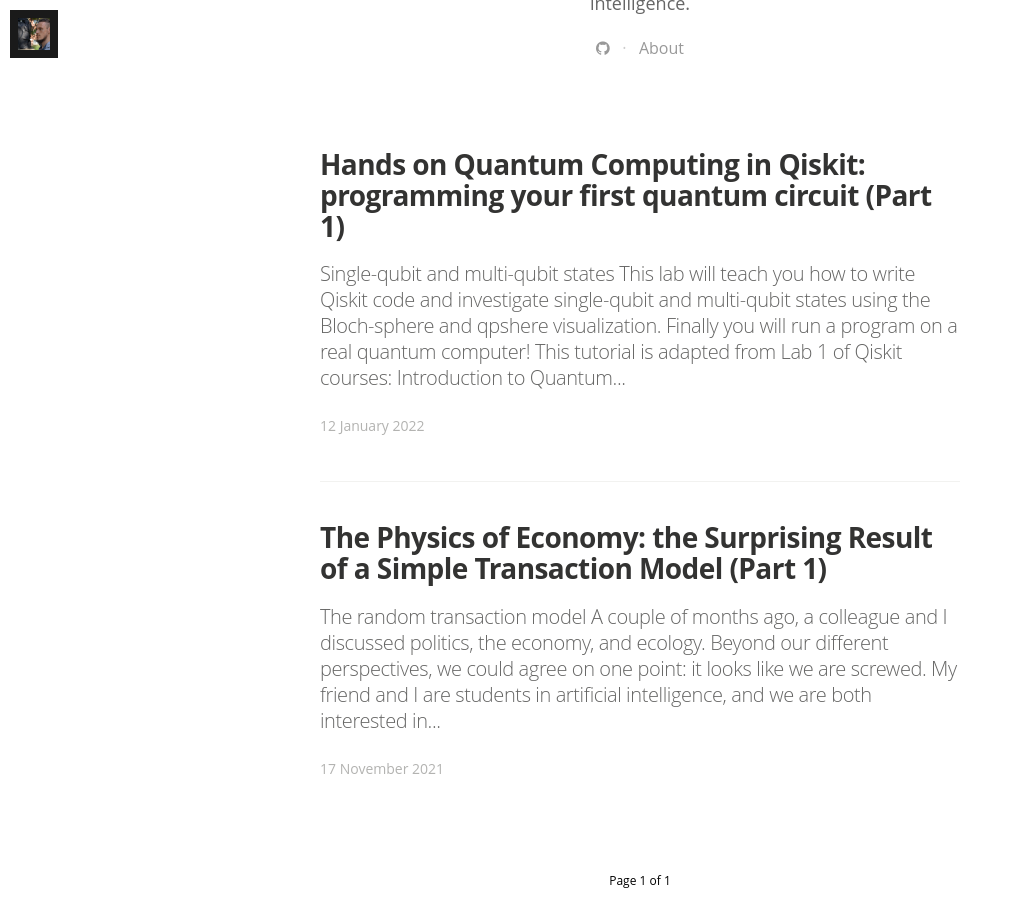
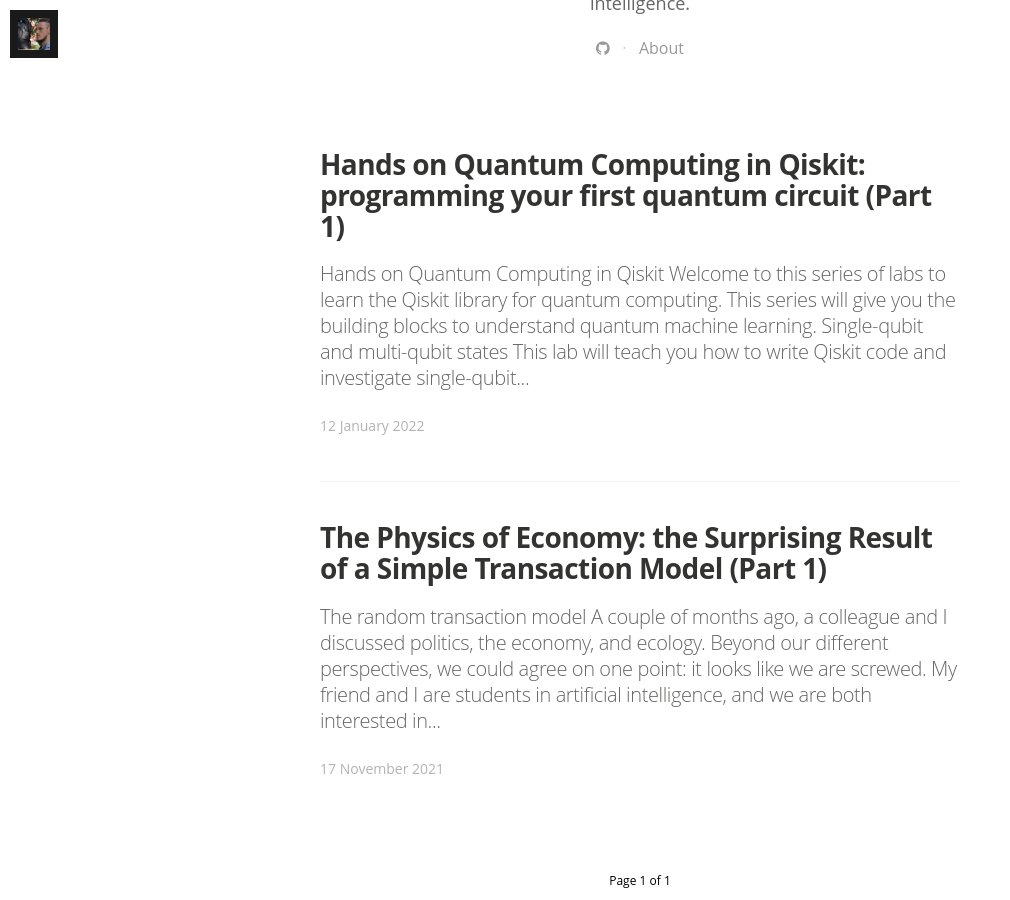
Before and after one commit to ManuNeuro/EmmanuelCalvet, a Jekyll site: the page built from index.html, in a window 1280 px wide and 900 px high, scrolled down 629 px. Shown: the whole window, without its empty margins (0-1010 px from the left). Built offline with Jekyll 4.4.1, drawn with Linux system fonts in a browser that asks for light colours; nearby versions of some CDN libraries; some web fonts are replaced; the list of posts is cut into pages by our own code.

Commit message:
Update 2022-01-12-quantum-tuto-p1.md

```diff
--- a/_posts/2022-01-12-quantum-tuto-p1.md
+++ b/_posts/2022-01-12-quantum-tuto-p1.md
@@ -5,6 +5,9 @@
 comments: true
 image: /assets/article_images/2022-01-12-quantum-tuto-p1/quantum-cover-sunscreen.jpg
 ---
+
+# Hands on Quantum Computing in Qiskit
+Welcome to this series of labs to learn the `Qiskit` library for quantum computing. This series will give you the building blocks to understand quantum machine learning.
 
 # Single-qubit and multi-qubit states
 
```
